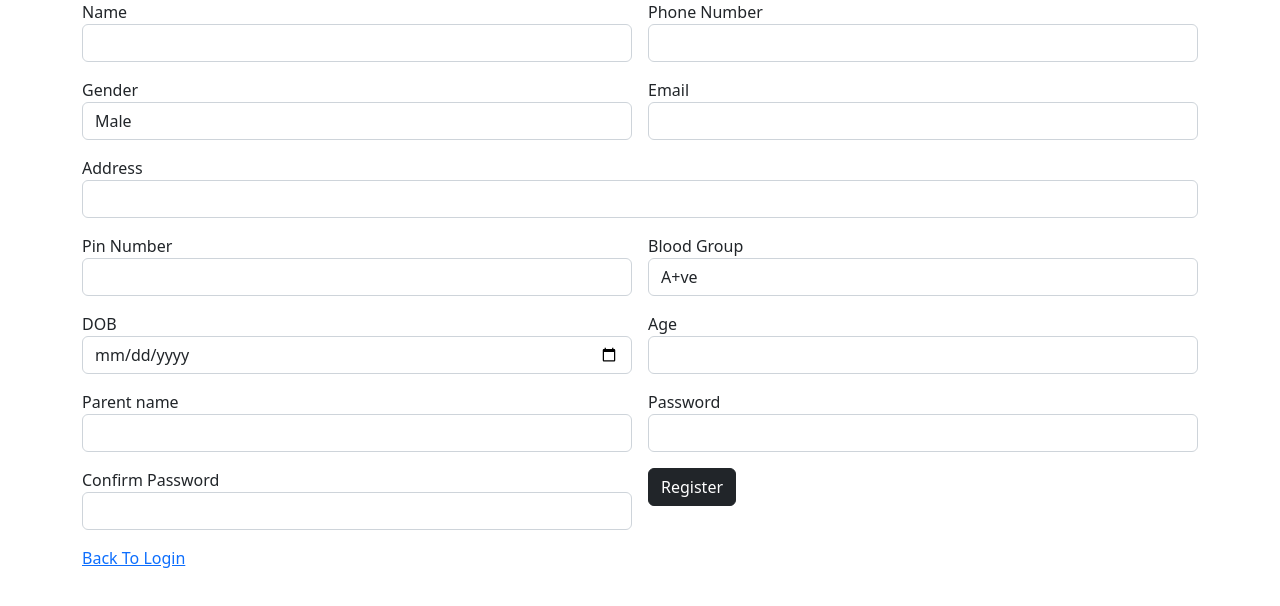
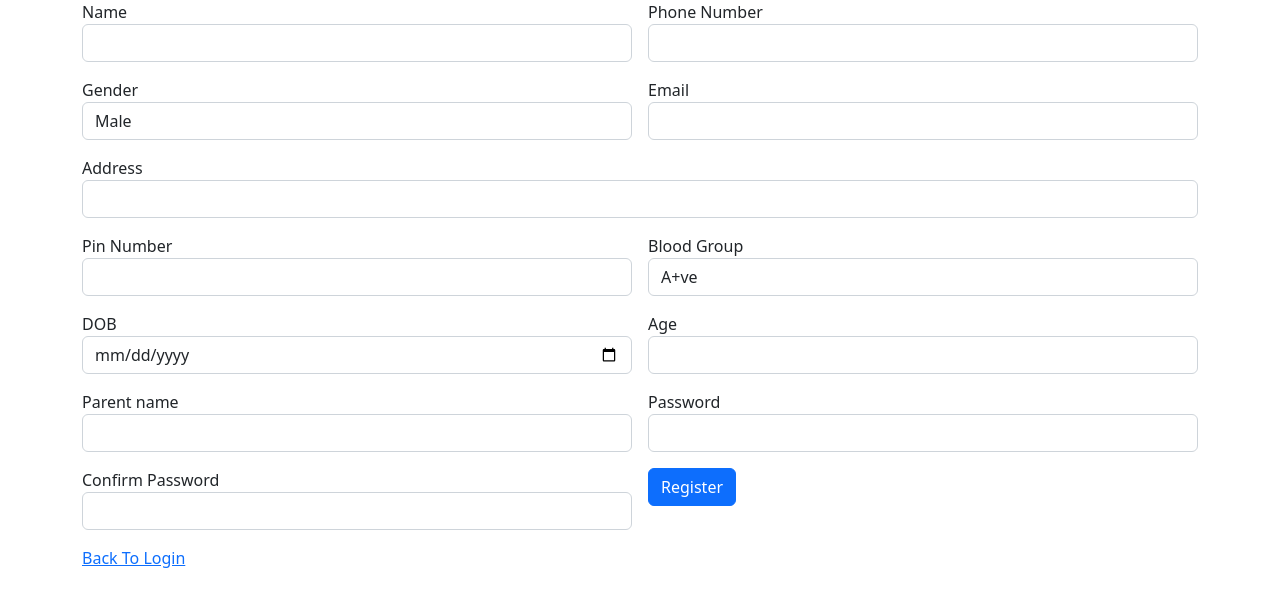
Before and after one commit to Ansen123/userapp, an Angular app: page /sigup in a window 1280 px wide. Shown: the top 606 px of the page. Built offline with nearby package versions, Linux system fonts and the light colour scheme.

Commit message:
sigin up

```diff
--- a/src/app/sigin/sigin.component.html
+++ b/src/app/sigin/sigin.component.html
@@ -11,7 +11,7 @@
                     <input type="text" class="form-control">
                 </div>
                 <div class="col col-12 col-sm-6 col-md-6 col-lg-6 col-xl-6 col-xxl-6">
-                    <button class="btn btn-dark" >Submit</button>
+                    <a class="btn btn-primary" href="/dashbord" role="button">Login</a>
                 </div>
                 <div class="col col-12 col-sm-6 col-md-6 col-lg-6 col-xl-6 col-xxl-6">
                     <a href="/sigup">New User Click here</a>
--- a/src/app/sigup/sigup.component.html
+++ b/src/app/sigup/sigup.component.html
@@ -61,7 +61,7 @@
                 </div>
 
                 <div class="col col-12 col-sm-6 col-md-6 col-lg-6 col-xl-6 col-xxl-6">
-                    <button class="btn btn-dark" >Register</button>
+                    <a class="btn btn-primary" href="/" role="button">Register</a>
                 </div>
                 <div class="col col-12 col-sm-6 col-md-6 col-lg-6 col-xl-6 col-xxl-6">
                     <a href="/">Back To Login</a>
```
